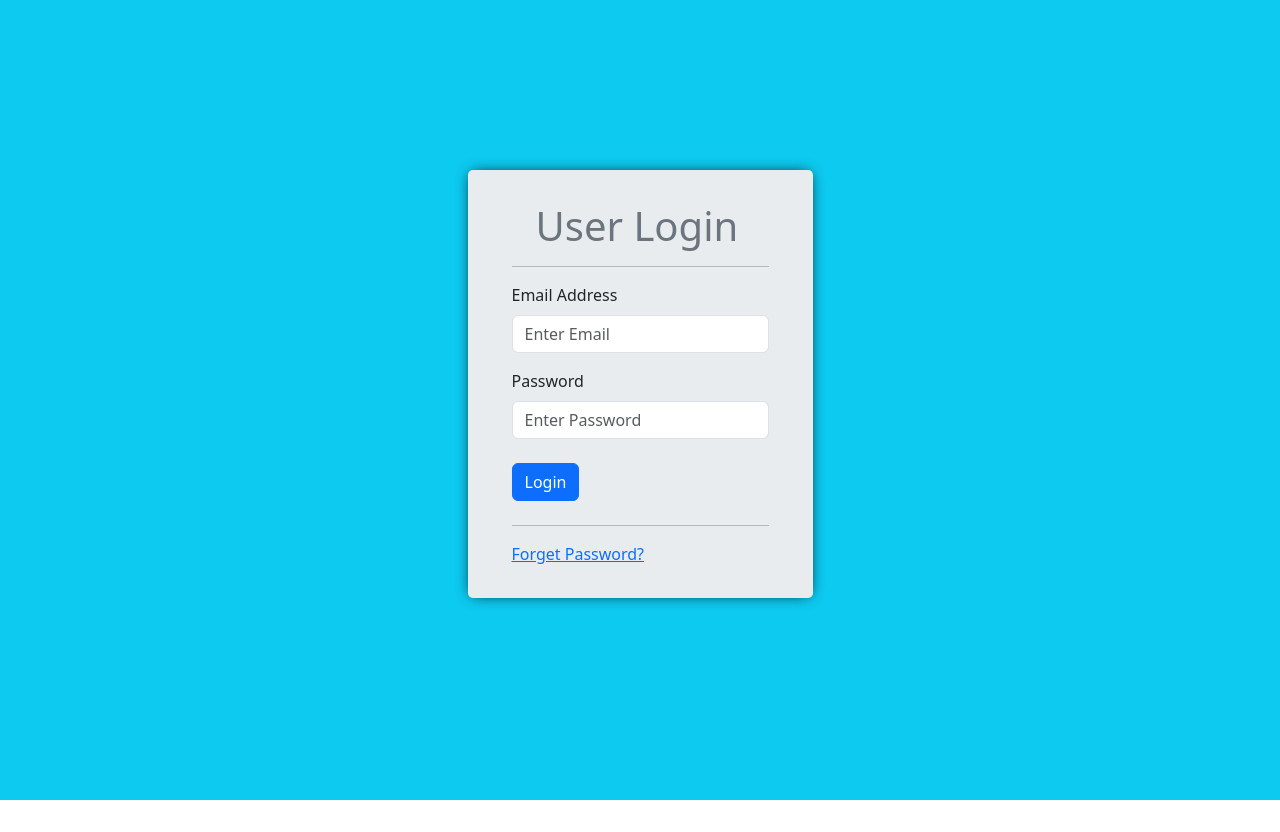
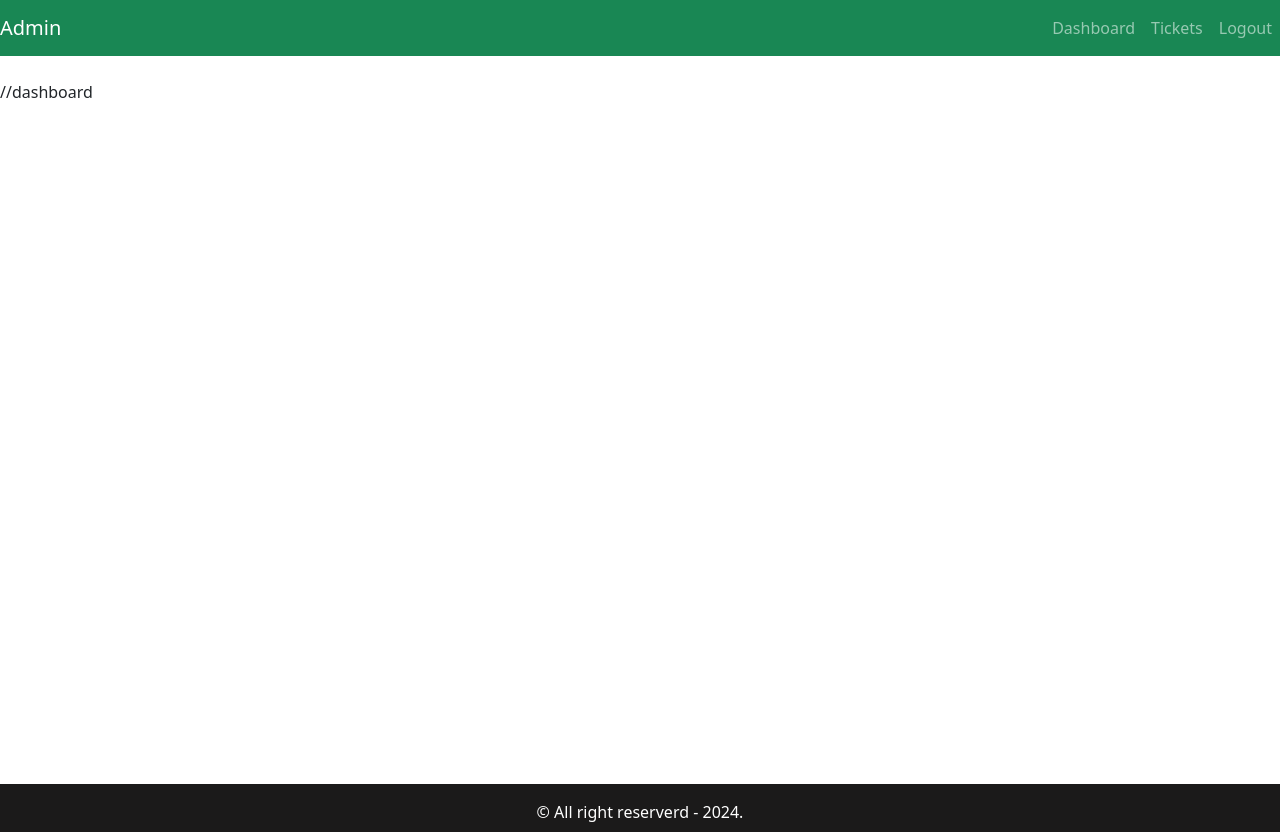
Before and after one commit to Prajakta-20/crm-user-data, a React (Create React App) app in the folder user-data-management/: page / in a window 1280 px wide. Before the commit the page ends 800 px from the top, so only its background shows below. Built offline with nearby package versions, Linux system fonts and the light colour scheme.

Commit message:
Layout added

```diff
--- a/user-data-management/src/App.css
+++ b/user-data-management/src/App.css
@@ -0,0 +1,25 @@
+.default-layout{
+    display: grid;
+    grid-template-rows: 80px auto 3rem;
+    grid-template-areas:
+    "header"
+    "main"
+    "footer";
+
+}
+
+header{
+    grid-area: header;
+}
+
+main{
+    grid-area: main;
+    min-height: 88vh;
+}
+
+footer{
+    grid-area: footer;
+    background: rgb(27, 26, 26);
+    padding: 1rem;
+    color: white;
+}
--- a/user-data-management/src/App.js
+++ b/user-data-management/src/App.js
@@ -1,11 +1,13 @@
 import "./App.css";
+import { DefaultLayout } from "./layout/DefaultLayout";
 // import {Button} from 'react-bootstrap';
 import { EntryPage } from "./page/entry/EntryPage";
 
 function App() {
   return (
     <div className="App">
-      <EntryPage></EntryPage>
+      {/* <EntryPage></EntryPage> */}
+      <DefaultLayout>//dashboard</DefaultLayout>
     </div>
   );
 }
--- /dev/null
+++ b/user-data-management/src/layout/DefaultLayout.js
@@ -0,0 +1,21 @@
+import React from "react";
+import { Footer } from "./partials/Footer";
+import { Header } from "./partials/Header";
+
+export const DefaultLayout = ({ children }) => {
+  return (
+    <div>
+      <div className="default-layout">
+        <header className="header">
+          <Header />
+        </header>
+
+        <main className="main">{children}</main>
+
+        <footer className="footer">
+          <Footer />
+        </footer>
+      </div>
+    </div>
+  );
+};
--- /dev/null
+++ b/user-data-management/src/layout/partials/Footer.js
@@ -0,0 +1,9 @@
+import React from "react";
+
+export const Footer = () => {
+  return (
+    <div className="text-center copy-right">
+      &copy; All right reserverd - 2024.
+    </div>
+  );
+};
--- /dev/null
+++ b/user-data-management/src/layout/partials/Header.js
@@ -0,0 +1,18 @@
+import React from "react";
+import { Navbar, Nav } from "react-bootstrap";
+
+export const Header = () => {
+  return (
+    <Navbar collapseOnSelect bg="success" variant="dark" expand="md">
+      <Navbar.Brand>Admin</Navbar.Brand>
+      <Navbar.Toggle aria-controls="basic-navbar-nav" />
+      <Navbar.Collapse id="basic-navbar-nav">
+        <Nav className="ms-auto">
+          <Nav.Link href="/dashboard">Dashboard</Nav.Link>
+          <Nav.Link href="/dashboard">Tickets</Nav.Link>
+          <Nav.Link href="/dashboard">Logout</Nav.Link>
+        </Nav>
+      </Navbar.Collapse>
+    </Navbar>
+  );
+};
```
